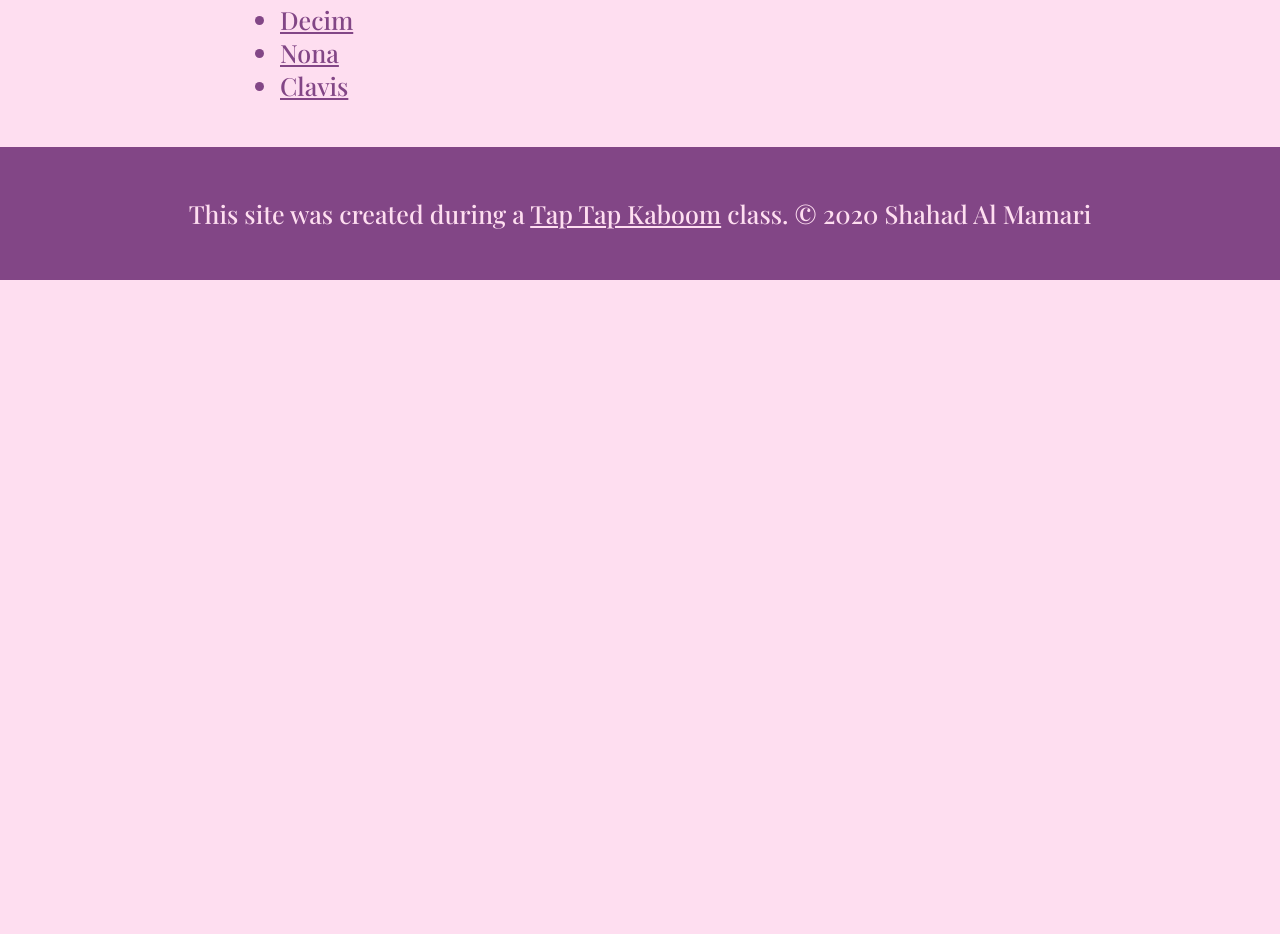
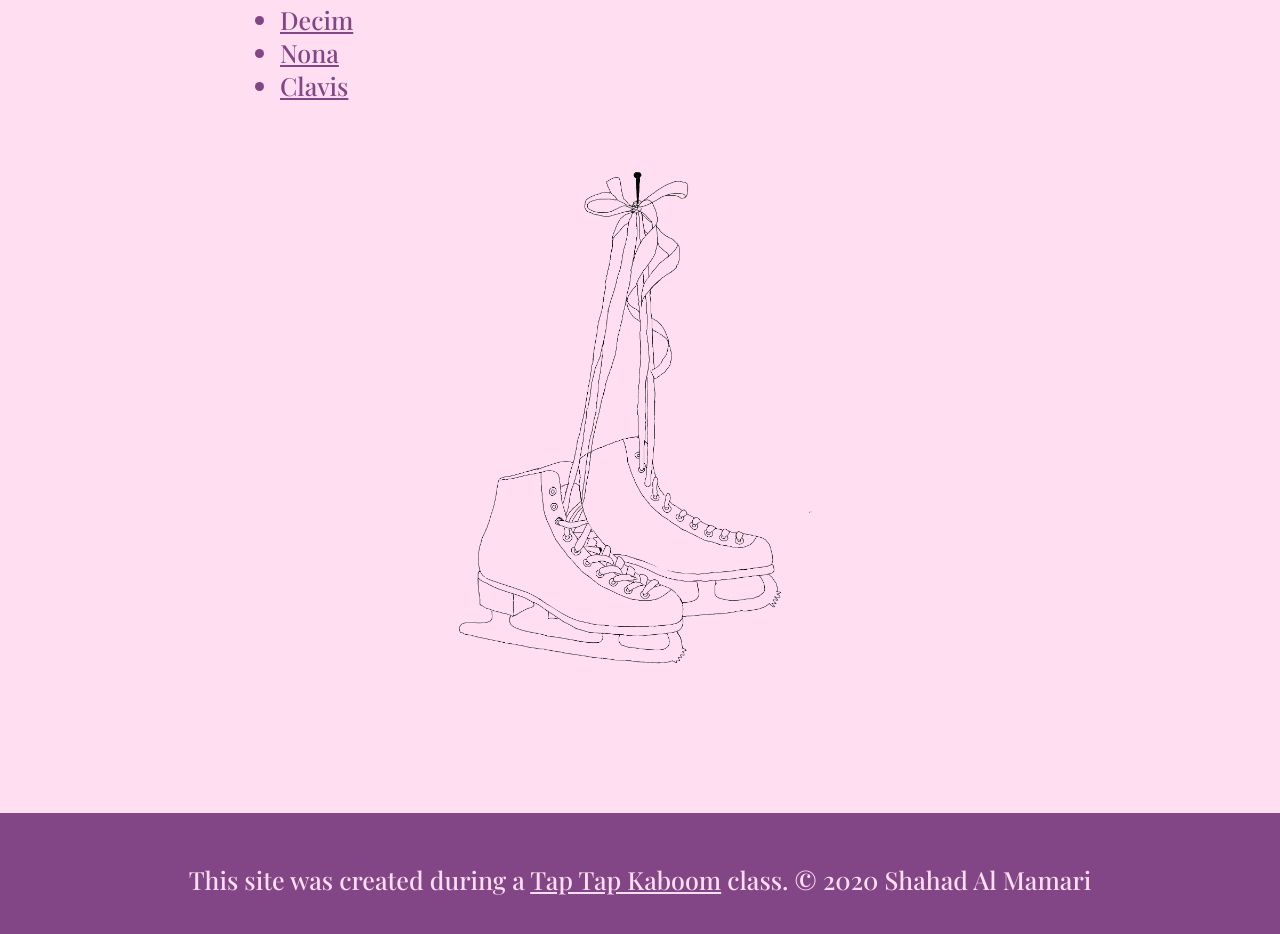
Before and after one commit to Shahad-AlMamari/Cartoon-hero, a plain HTML site: page index.html in a window 1280 px wide. Shown: the part 2395-3329 px from the top of the page. Before the commit the page ends 2675 px from the top, so only its background shows below. Drawn offline with nearby package versions, Linux system fonts and the light colour scheme.

Commit message:
added figure stake shoes image

```diff
--- a/css/hero.css
+++ b/css/hero.css
@@ -96,3 +96,8 @@ a.Clavis:hover{
 a:hover{
     background-color: #824686;
 }
+img.shoes{
+    width: 500px;
+    display: block;
+    margin: 0 auto;
+}
--- a/index.html
+++ b/index.html
@@ -43,6 +43,8 @@
         <li><a class="Nona" href="https://death-parade.fandom.com/wiki/Nona" target="_blank">Nona</a></li>
         <li><a class="Clavis" href="https://death-parade.fandom.com/wiki/Clavis" target="_blank">Clavis</a></li>
     </ul>
+
+    <img class="shoes" src="img/figure-skate-shoes-transparent.png">
     </main>
 
 <!--Footer element. &copy; = copyright symbol-->
```
Also changed, not shown: img/figure-skate-shoes-transparent.png (added), img/figure-skate-shoes.JPG (added).
